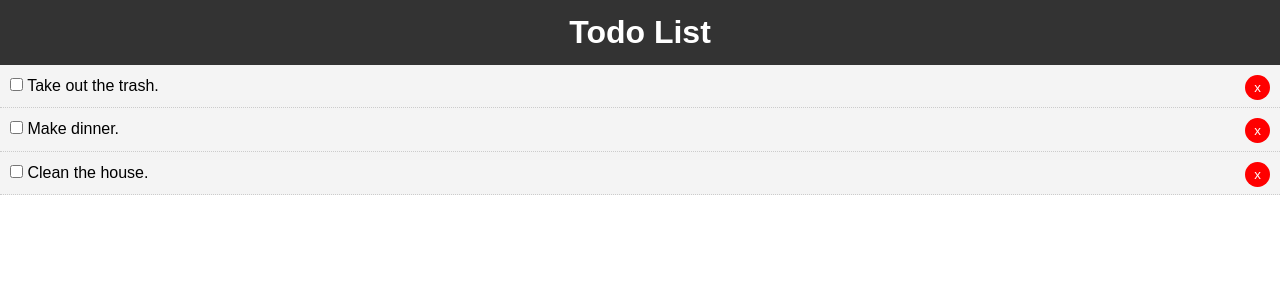
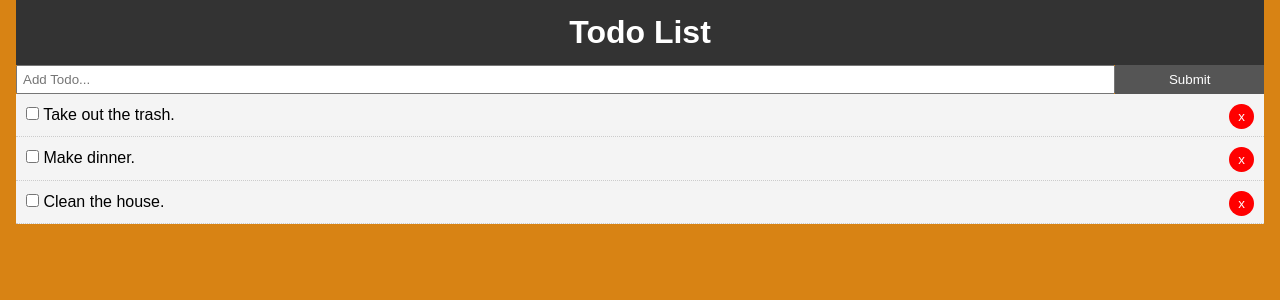
Before and after one commit to CodingGimp/React-Todo-List, a React (Create React App) app: page / in a window 1280 px wide. Shown: the top 300 px of the page. Built offline with nearby package versions, Linux system fonts and the light colour scheme.

Commit message:
Form onChange event

```diff
--- a/src/App.css
+++ b/src/App.css
@@ -6,10 +6,28 @@
 
 body {
   font-family: Arial, Helvetica, sans-serif;
-  line-height: 1.4
+  line-height: 1.4;
+  background: rgb(216, 131, 20)
 }
 
 a {
   color: #333;
   text-decoration: none;
 }
+
+.container {
+  padding: 0 1rem;
+}
+
+.btn {
+  display: inline-block;
+  border: none;
+  background: #555;
+  color: #fff;
+  padding: 7px 20px;
+  cursor: pointer;
+}
+
+.btn:hover {
+  background: #666;
+}
--- a/src/App.js
+++ b/src/App.js
@@ -1,6 +1,7 @@
 import React, { Component } from 'react';
 import Header from './components/layout/Header';
 import Todos from './components/Todos';
+import AddTodo from './components/AddTodo';
 
 import './App.css'
 
@@ -43,8 +44,11 @@
   render() {
     return (
       <div className="App">
-        <Header />
-        <Todos todos={this.state.todos} markComplete={this.markComplete} delTodo={this.delTodo} />
+        <div className="container">
+          <Header />
+          <AddTodo />
+          <Todos todos={this.state.todos} markComplete={this.markComplete} delTodo={this.delTodo} />
+        </div>
       </div>
     )
   }
--- /dev/null
+++ b/src/components/AddTodo.js
@@ -0,0 +1,32 @@
+import React, { Component } from 'react'
+
+export class AddTodo extends Component {
+    state = {
+        title: ''
+    }
+
+    onChange = (e) => this.setState({[e.target.name]: e.target.value});
+
+    render() {
+        return (
+            <form style={{display: 'flex'}}>
+                <input
+                    type="text"
+                    name="title"
+                    style={{ flex: '10', padding: '5px' }}
+                    placeholder="Add Todo..."
+                    value={this.state.title}
+                    onChange={this.onChange}
+                />
+                <input
+                    type="submit"
+                    value="Submit"
+                    className="btn"
+                    style={{flex: '1'}}
+                />
+            </form>
+        )
+    }
+}
+
+export default AddTodo
```
